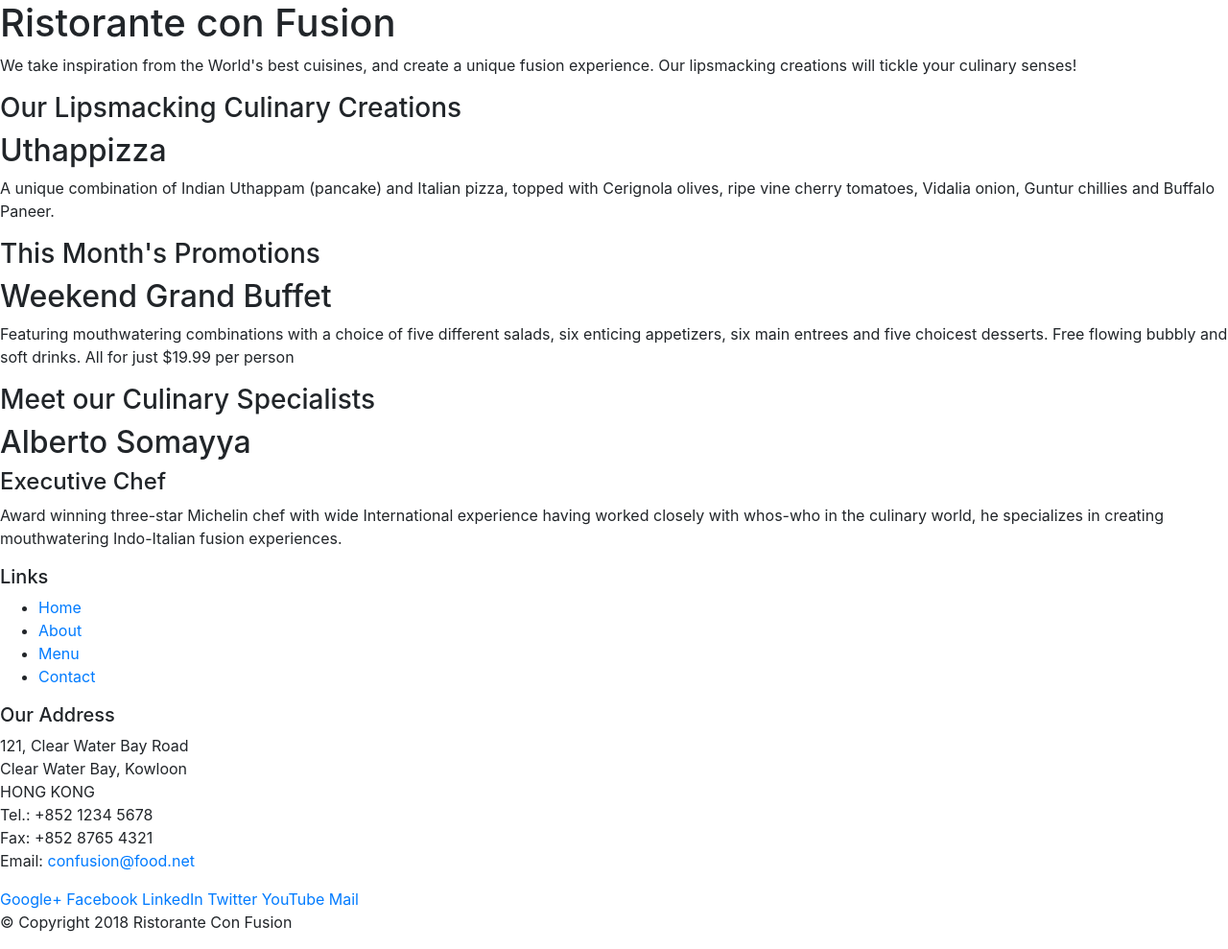
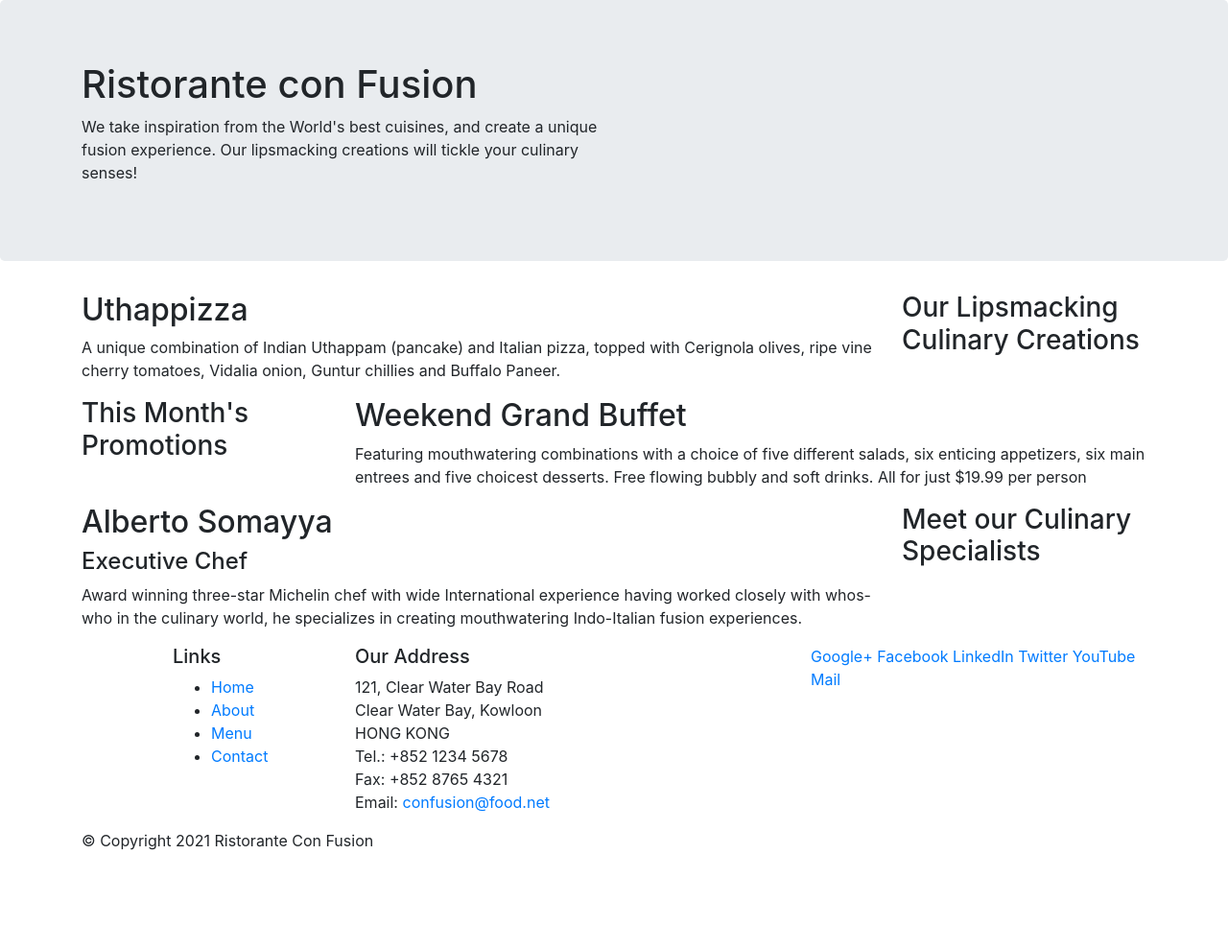
Before and after one commit to PankajDesai740/coursera-Bootstrap, a website: page index.html in a window 1280 px wide. Shown: the whole page at 96% size. After the commit the page ends 904 px from the top, so only its background shows below. Drawn offline with nearby package versions, Linux system fonts and the light colour scheme.

Commit message:
Responsive Bootstrap Grid1

```diff
--- a/index.html
+++ b/index.html
@@ -15,46 +15,46 @@
 
 <body>
 
-    <header>
-        <div>
-            <div>
-                <div>
+    <header class="jumbotron">
+        <div class="container">
+            <div class="row">
+                <div class="col-12 col-sm-6">
                     <h1>Ristorante con Fusion</h1>
                     <p>We take inspiration from the World's best cuisines, and create a unique fusion experience. Our lipsmacking creations will tickle your culinary senses!</p>
                 </div>
-                <div>
+                <div class="col-12 col-sm">
                 </div>
             </div>
         </div>
     </header>
 
-    <div>
-        <div>
-            <div>
+    <div class="container">
+        <div class="row">
+            <div class="col-12  col-sm-4 order-sm-last col-md-3">
                 <h3>Our Lipsmacking Culinary Creations</h3>
             </div>
-            <div>
+            <div class="col col-sm order-sm-first col-md">
                 <h2>Uthappizza</h2>
                 <p>A unique combination of Indian Uthappam (pancake) and Italian pizza, topped with Cerignola olives, ripe vine cherry tomatoes, Vidalia onion, Guntur chillies and Buffalo Paneer.</p>
             </div>
         </div>
 
 
-        <div>
-            <div>
+        <div class="row">
+            <div class="col-12  col-sm-4 col-md-3">
                 <h3>This Month's Promotions</h3>
             </div>
-            <div>
+            <div class="col col-sm col-md">
                 <h2>Weekend Grand Buffet</h2>
                 <p>Featuring mouthwatering combinations with a choice of five different salads, six enticing appetizers, six main entrees and five choicest desserts. Free flowing bubbly and soft drinks. All for just $19.99 per person </p>
             </div>
         </div>
 
-        <div>
-            <div>
+        <div class="row">
+            <div class="col-12  col-sm-4 col-sm-4 order-sm-last col-md-3">
                 <h3>Meet our Culinary Specialists</h3>
             </div>
-            <div>
+            <div class="col col-sm col-sm-4 order-sm-first col-md">
                 <h2>Alberto Somayya</h2>
                 <h4>Executive Chef</h4>
                 <p>Award winning three-star Michelin chef with wide International experience having worked closely with whos-who in the culinary world, he specializes in creating mouthwatering Indo-Italian fusion experiences. </p>
@@ -63,9 +63,9 @@
     </div>
 
     <footer>
-        <div>
-            <div>
-                <div>
+        <div class="container">
+            <div class="row">
+                <div class="col-4 offset-1 col-sm-2">
                     <h5>Links</h5>
                     <ul>
                         <li><a href="#">Home</a></li>
@@ -74,7 +74,7 @@
                         <li><a href="#">Contact</a></li>
                     </ul>
                 </div>
-                <div>
+                <div class="col-7 col-sm-5" >
                     <h5>Our Address</h5>
                     <address>
 		              121, Clear Water Bay Road<br>
@@ -85,7 +85,7 @@
 		              Email: <a href="mailto:confusion@food.net">confusion@food.net</a>
 		           </address>
                 </div>
-                <div>
+                <div class="col-12 col-sm-4">
                     <div>
                         <a href="http://google.com/+">Google+</a>
                         <a href="http://www.facebook.com/profile.php?id=">Facebook</a>
@@ -96,9 +96,9 @@
                     </div>
                 </div>
            </div>
-           <div>
-                <div>
-                    <p>© Copyright 2018 Ristorante Con Fusion</p>
+           <div class="row">
+                <div class="col-auto">
+                    <p>© Copyright 2021 Ristorante Con Fusion</p>
                 </div>
            </div>
         </div>
```
